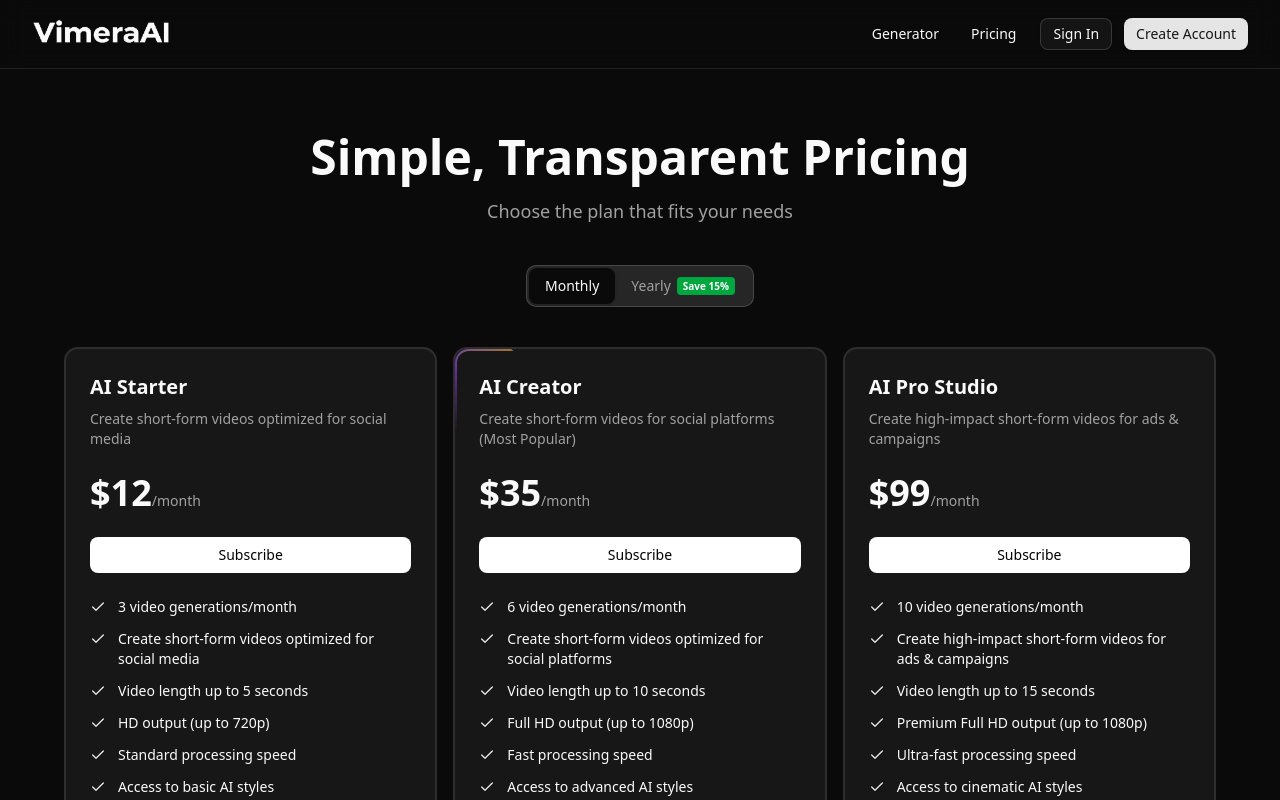
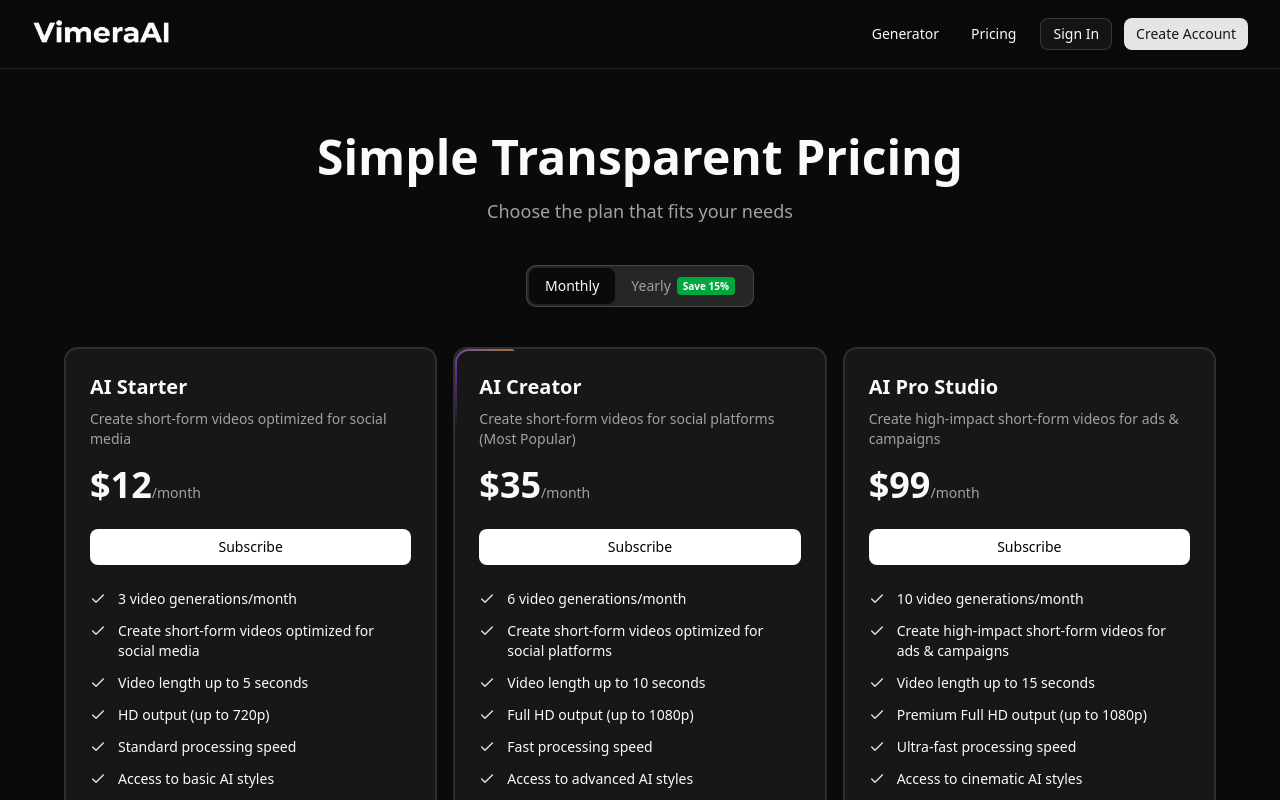
Before and after one commit to FarjadAkbar/vimerai, a Next.js app in the folder frontend/: page /pricing in a window 1280 px wide. Shown: the top 800 px of the page. Built offline with nearby package versions, Linux system fonts and the light colour scheme; no server answers.

Commit message:
changes on pricing page

```diff
--- a/frontend/src/app/pricing/page.tsx
+++ b/frontend/src/app/pricing/page.tsx
@@ -312,7 +312,7 @@ export default function PricingPage() {
           {/* Header */}
           <div className="text-center mb-10">
             <h1 className="text-4xl md:text-5xl font-bold mb-4">
-              Simple, Transparent Pricing
+              Simple Transparent Pricing
             </h1>
             <p className="text-lg text-muted-foreground max-w-2xl mx-auto">
               {currentSubscription && currentSubscription.plan !== "free"
@@ -427,7 +427,7 @@ export default function PricingPage() {
 
                   <h3 className="text-xl font-bold mb-2">{plan.name}</h3>
 
-                  <p className="text-muted-foreground text-sm mb-6 min-h-[40px]">
+                  <p className="text-muted-foreground text-sm mb-4 min-h-[40px]">
                     {getPlanDescription(plan.id)}
                   </p>
 
```
